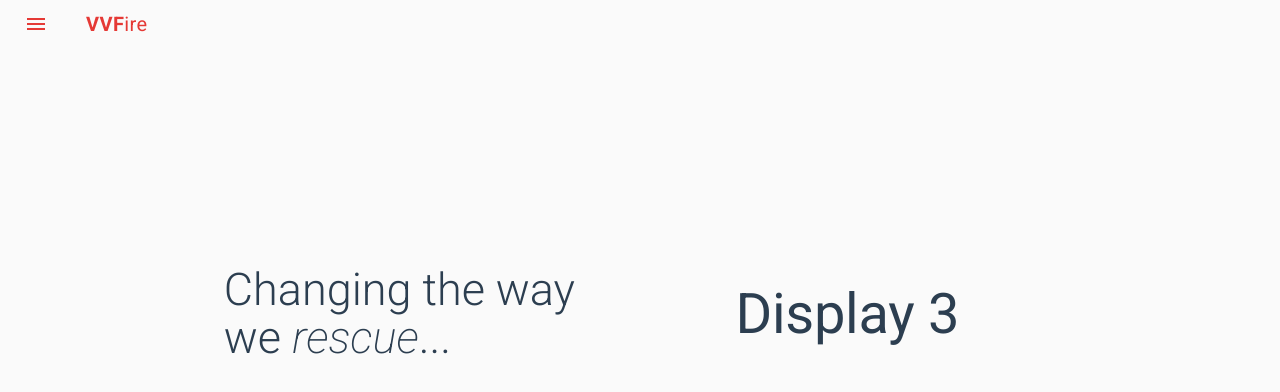
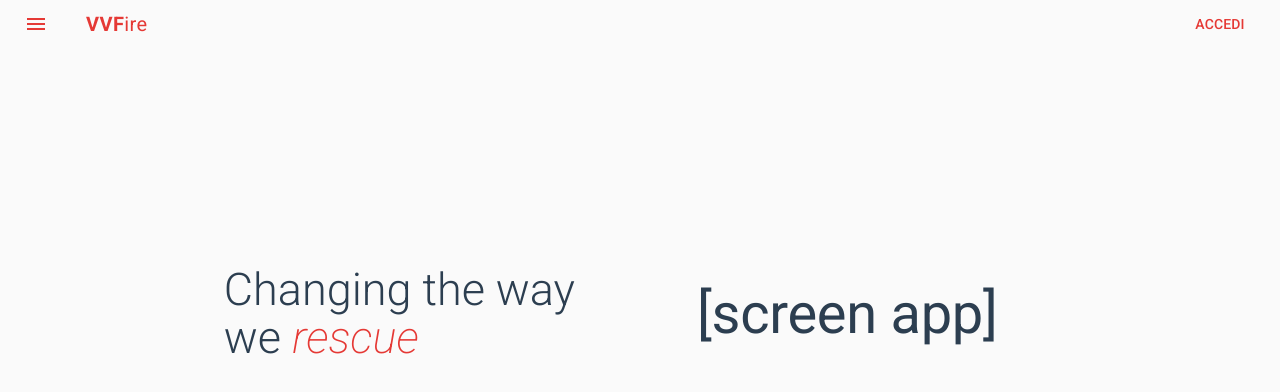
Before and after one commit to anas-araid/vvfire-web, a Vue app: page /#/ in a window 1280 px wide. Shown: the top 392 px of the page. Built offline with nearby package versions, Linux system fonts and the light colour scheme.

Commit message:
Fix homepage

```diff
--- a/src/App.vue
+++ b/src/App.vue
@@ -10,5 +10,6 @@
     background-color:#fafafa!important;
     text-align: center;
     color: #2c3e50;
+    height: 100%!important;
   }
 </style>
--- a/src/assets/style.css
+++ b/src/assets/style.css
@@ -14,7 +14,7 @@ body{
   max-width: calc(100vw - 125px)!important;
 }
 .md-app {
-  max-height: calc(100vh - 64px);;
+  /*max-height: calc(100vh - 64px);*/
   border: 1px solid rgba(#000, .12);
 }
 .md-drawer {
--- a/src/views/Home.vue
+++ b/src/views/Home.vue
@@ -6,6 +6,9 @@
         <md-icon class="style-red-text">menu</md-icon>
       </md-button>
       <span class="md-title style-red-text"><b>VVF</b>ire</span>
+      <div class="md-toolbar-section-end">
+        <md-button to="/login" class="style-red-text">Accedi</md-button>
+      </div>
     </md-app-toolbar>
 
     <md-app-drawer :md-active.sync="showNavigation" md-swipeable md-fixed style="background-color:white">
@@ -38,10 +41,10 @@
     <md-app-content style="height:100%">
       <div class="md-layout md-alignment-center-center" style="background:#fafafa; min-height:500px;height:100%">
         <div class="md-layout-item md-medium-size-33 md-small-size-50 md-xsmall-size-100" style="text-align:left">
-          <span class="md-display-2" style="font-weight:200">Changing the way we <i>rescue</i>...</span>
+          <span class="md-display-2" style="font-weight:200">Changing the way we <i class="style-red-text">rescue</i></span>
         </div>
         <div class="md-layout-item md-medium-size-33 md-small-size-50 md-xsmall-size-100">
-          <span class="md-display-3">Display 3</span>
+          <span class="md-display-3">[screen app]</span>
         </div>
       </div>
     </md-app-content>
```
